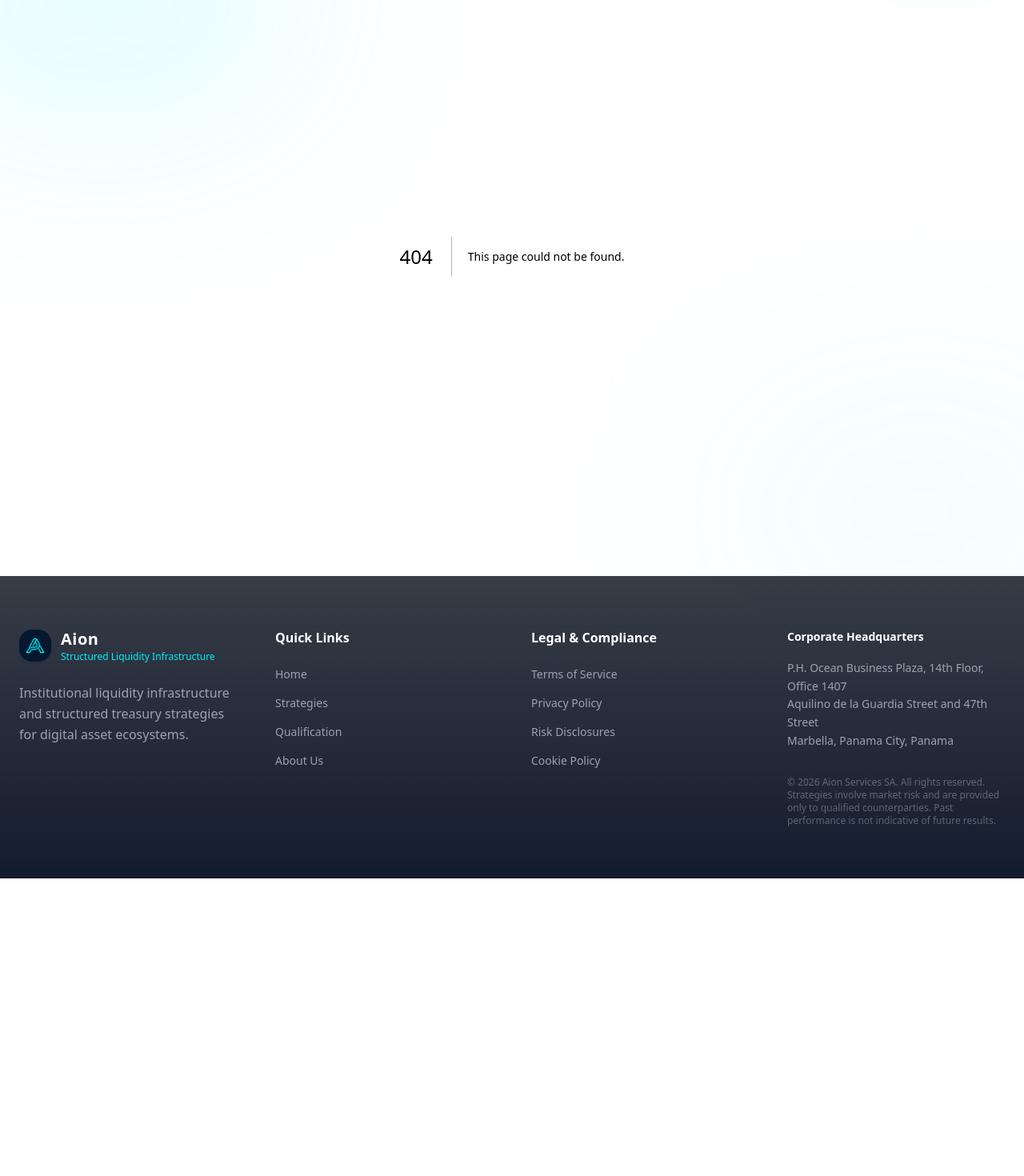
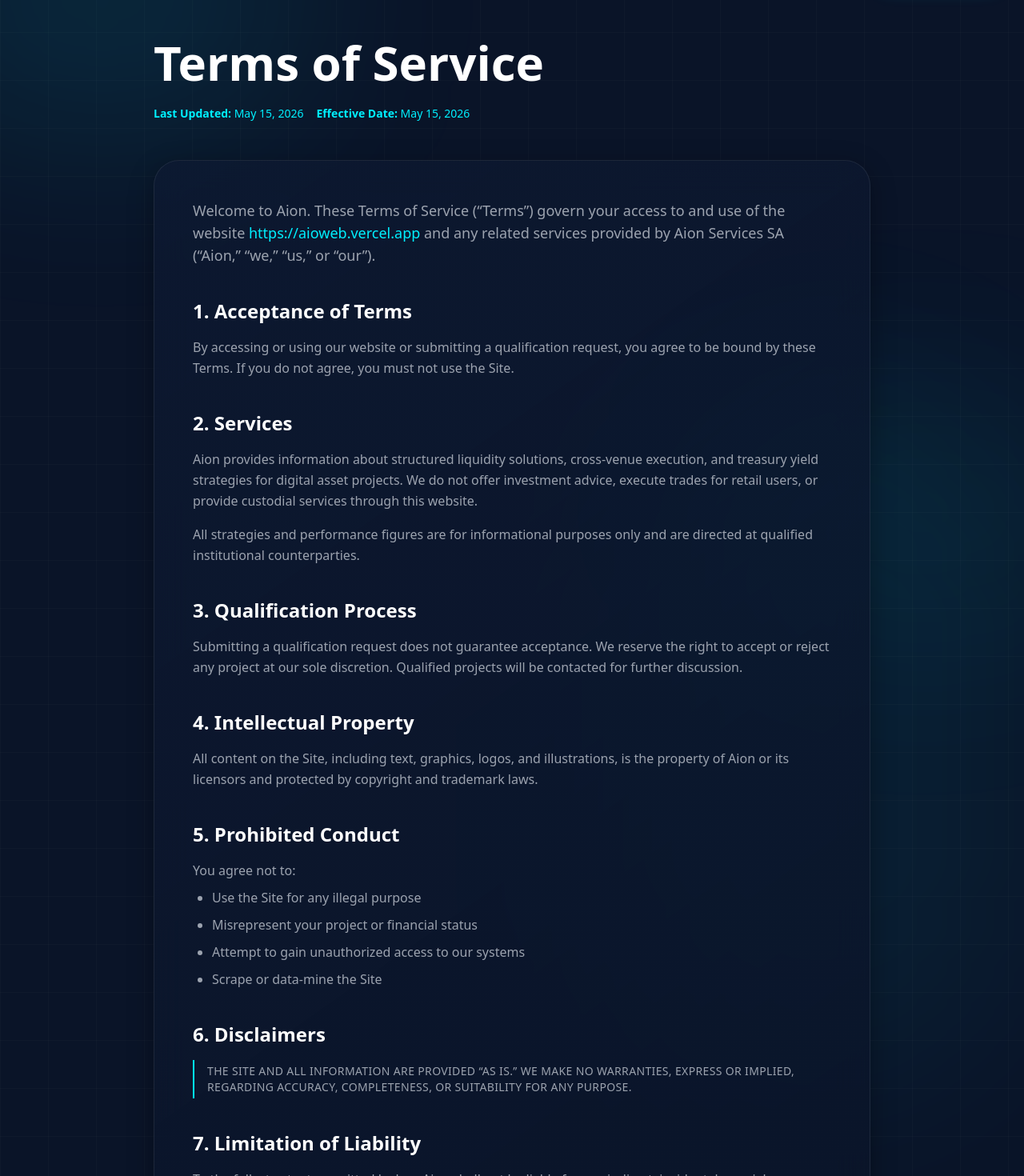
Before and after one commit to MortonShellington/aioweb, a Next.js app: page /terms in a window 1280 px wide. Before the commit this address had no page. Shown: the part 80-1550 px from the top of the page at 80% size. Before the commit the page ends 1178 px from the top, so only its background shows below. Built offline with nearby package versions, Linux system fonts and the light colour scheme.

Commit message:
feat: add terms of service page

```diff
--- /dev/null
+++ b/app/terms/page.tsx
@@ -0,0 +1,109 @@
+import Link from "next/link";
+
+export const metadata = {
+  title: 'Terms of Service | Aion Services SA',
+  description: 'Terms of Service for Aion Services SA.',
+};
+
+export default function TermsPage() {
+  return (
+    <div className="flex-grow flex flex-col items-center pt-32 pb-24 px-6 relative">
+      <div className="absolute top-1/4 right-0 w-[40%] h-[40%] bg-aion-cyan/5 blur-[120px] rounded-full pointer-events-none" />
+
+      <div className="max-w-4xl w-full text-left mb-12">
+        <h1 className="text-4xl md:text-6xl font-bold text-white mb-6">Terms of Service</h1>
+        <div className="text-aion-cyan text-sm flex gap-4">
+          <span><strong>Last Updated:</strong> May 15, 2026</span>
+          <span><strong>Effective Date:</strong> May 15, 2026</span>
+        </div>
+      </div>
+
+      <div className="max-w-4xl w-full glass-card rounded-[32px] p-8 md:p-12 mb-16">
+        <div className="space-y-10 text-aion-muted leading-relaxed prose prose-invert max-w-none">
+          <section>
+            <p className="text-lg">
+              Welcome to Aion. These Terms of Service (“Terms”) govern your access to and use of the website <a href="https://aioweb.vercel.app" className="text-aion-cyan hover:underline">https://aioweb.vercel.app</a> and any related services provided by Aion Services SA (“Aion,” “we,” “us,” or “our”).
+            </p>
+          </section>
+
+          <section>
+            <h2 className="text-2xl font-bold text-white mb-4">1. Acceptance of Terms</h2>
+            <p>
+              By accessing or using our website or submitting a qualification request, you agree to be bound by these Terms. If you do not agree, you must not use the Site.
+            </p>
+          </section>
+
+          <section>
+            <h2 className="text-2xl font-bold text-white mb-4">2. Services</h2>
+            <p>
+              Aion provides information about structured liquidity solutions, cross-venue execution, and treasury yield strategies for digital asset projects. We do not offer investment advice, execute trades for retail users, or provide custodial services through this website.
+            </p>
+            <p className="mt-4">
+              All strategies and performance figures are for informational purposes only and are directed at qualified institutional counterparties.
+            </p>
+          </section>
+
+          <section>
+            <h2 className="text-2xl font-bold text-white mb-4">3. Qualification Process</h2>
+            <p>
+              Submitting a qualification request does not guarantee acceptance. We reserve the right to accept or reject any project at our sole discretion. Qualified projects will be contacted for further discussion.
+            </p>
+          </section>
+
+          <section>
+            <h2 className="text-2xl font-bold text-white mb-4">4. Intellectual Property</h2>
+            <p>
+              All content on the Site, including text, graphics, logos, and illustrations, is the property of Aion or its licensors and protected by copyright and trademark laws.
+            </p>
+          </section>
+
+          <section>
+            <h2 className="text-2xl font-bold text-white mb-4">5. Prohibited Conduct</h2>
+            <p>You agree not to:</p>
+            <ul className="list-disc pl-6 mt-2 space-y-2">
+              <li>Use the Site for any illegal purpose</li>
+              <li>Misrepresent your project or financial status</li>
+              <li>Attempt to gain unauthorized access to our systems</li>
+              <li>Scrape or data-mine the Site</li>
+            </ul>
+          </section>
+
+          <section>
+            <h2 className="text-2xl font-bold text-white mb-4">6. Disclaimers</h2>
+            <p className="uppercase tracking-wide text-sm border-l-2 border-aion-cyan pl-4 py-1">
+              THE SITE AND ALL INFORMATION ARE PROVIDED “AS IS.” WE MAKE NO WARRANTIES, EXPRESS OR IMPLIED, REGARDING ACCURACY, COMPLETENESS, OR SUITABILITY FOR ANY PURPOSE.
+            </p>
+          </section>
+
+          <section>
+            <h2 className="text-2xl font-bold text-white mb-4">7. Limitation of Liability</h2>
+            <p>
+              To the fullest extent permitted by law, Aion shall not be liable for any indirect, incidental, special, consequential, or punitive damages arising out of your use of the Site.
+            </p>
+          </section>
+
+          <section>
+            <h2 className="text-2xl font-bold text-white mb-4">8. Governing Law</h2>
+            <p>
+              These Terms shall be governed by the laws of Panama. Any disputes shall be resolved exclusively in the courts of Panama City, Panama.
+            </p>
+          </section>
+
+          <section>
+            <h2 className="text-2xl font-bold text-white mb-4">9. Changes to Terms</h2>
+            <p>
+              We may update these Terms from time to time. We will notify you by posting the new version with an updated “Last Updated” date.
+            </p>
+          </section>
+
+          <section className="pt-8 border-t border-white/10 mt-8">
+            <h2 className="text-2xl font-bold text-white mb-4">Contact Us</h2>
+            <p>
+              For questions about these Terms, please contact us via the <Link href="/qualification" className="text-aion-cyan hover:underline">Qualification page</Link>.
+            </p>
+          </section>
+        </div>
+      </div>
+    </div>
+  );
+}
--- a/components/Footer.tsx
+++ b/components/Footer.tsx
@@ -28,7 +28,7 @@
 
         <div className="flex flex-col gap-4">
           <h4 className="text-white font-bold mb-2">Legal & Compliance</h4>
-          <Link href="#" className="text-sm text-aion-muted hover:text-white transition-colors">Terms of Service</Link>
+          <Link href="/terms" className="text-sm text-aion-muted hover:text-white transition-colors">Terms of Service</Link>
           <Link href="#" className="text-sm text-aion-muted hover:text-white transition-colors">Privacy Policy</Link>
           <Link href="#" className="text-sm text-aion-muted hover:text-white transition-colors">Risk Disclosures</Link>
           <Link href="#" className="text-sm text-aion-muted hover:text-white transition-colors">Cookie Policy</Link>
```
